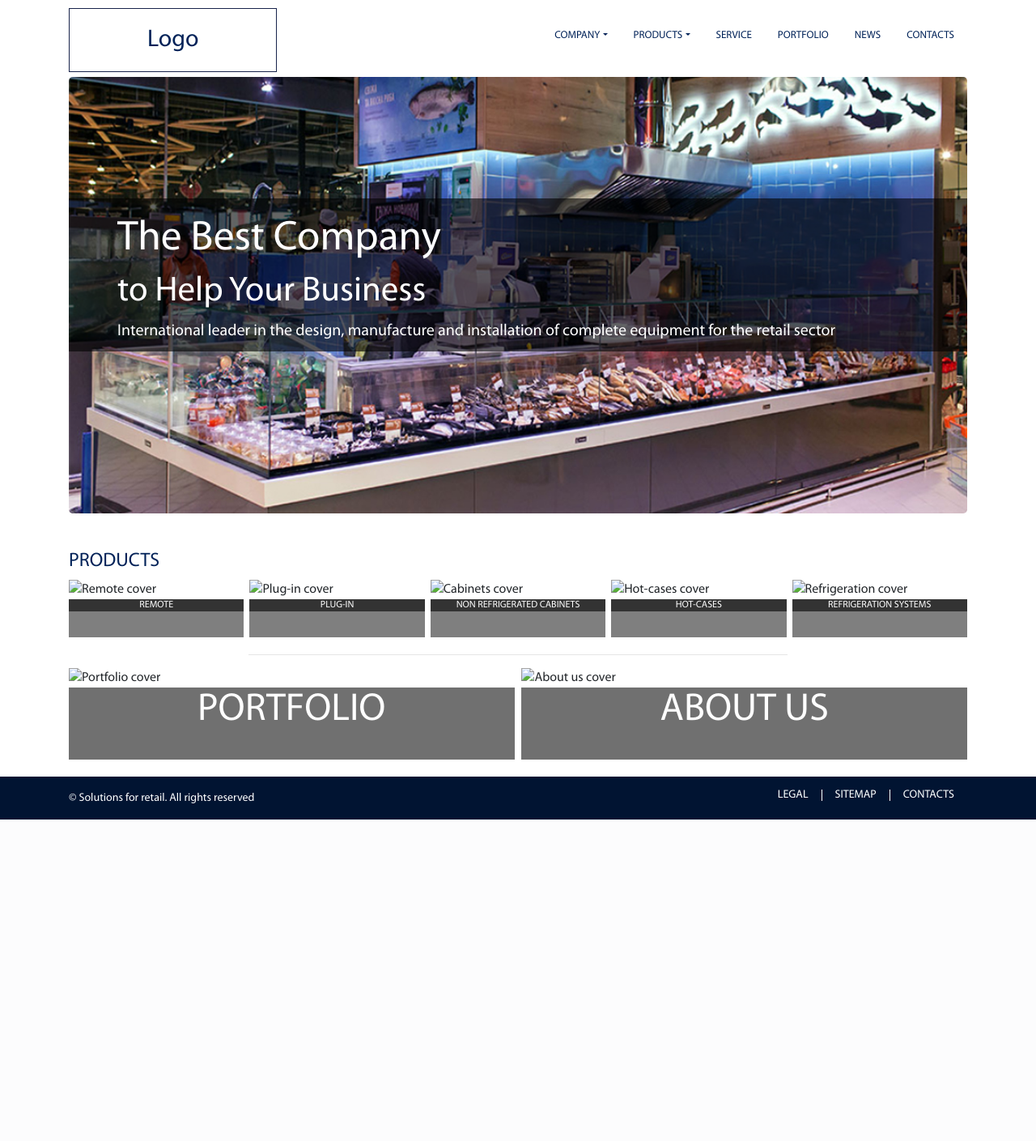
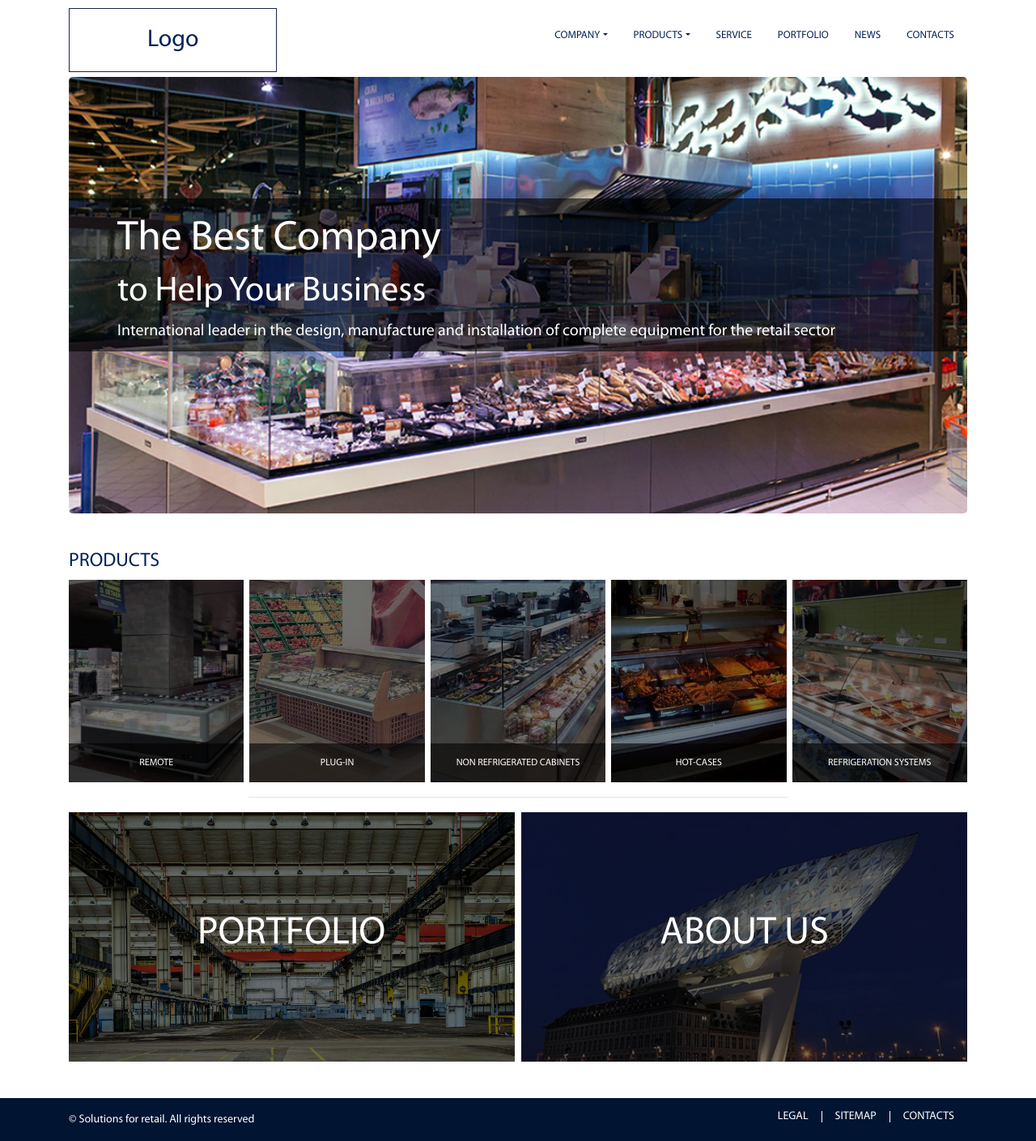
Before and after one commit to poiree/poiree.github.io, a PHP site: page / in a window 1280 px wide. Shown: the part 39-1448 px from the top of the page at 81% size. Before the commit the page ends 1051 px from the top, so only its background shows below. Run offline with PHP 8.4, Linux system fonts and the light colour scheme; some libraries are stand-ins or nearby versions.

Commit message:
Add files via upload

```diff
--- a/css/style.css
+++ b/css/style.css
@@ -53,6 +53,25 @@ header a, header a:active, header a:hover {
     filter:drop-shadow(3px 3px 10px rgba(0,0,0,0.2));
 }
 
+.dropdown-menu .dropdown-menu.show {
+    left:100% !important;
+    top: -37px !important;
+}
+
+.dropdown-menu .dropdown-toggle {
+    position:relative;
+}
+
+.dropdown-menu .dropdown-toggle::after {
+    border-left: .3em solid;
+    border-top: .3em solid transparent;
+    border-right: 0;
+    border-bottom: .3em solid transparent;
+    position: absolute;
+    right: 10px;
+    top: 35%;
+}
+
 #logo {
     padding:1rem 6rem;
     border:1px solid #18234b;
@@ -98,21 +117,37 @@ h3 {
 
 .products-container, .sections-container {
     display:flex;
-    margin-bottom:45px;
 }
 
 .products-item {
+    height:250px;
     min-width:19.5%;
     margin-right:0.625%;
+    background-image:url(../img/photo.jpg);
+    background-size:cover;
+}
+
+.products-item:nth-of-type(2) {
+    background-image:url(../img/photo2.jpg);
+}
+
+.products-item:nth-of-type(3) {
+    background-image:url(../img/images.jpg);
+}
+
+.products-item:nth-of-type(4) {
+    background-image:url(../img/product.jpg);
 }
 
 .products-item:last-child {
     margin-right:0;
+    background-image:url(../img/product2.jpg);
 }
 
 .products-item .overlay {
     height:100%;
     background:rgba(0,0,0,.5);
+    position:relative;
 }
 
 .products-item h4 {
@@ -121,23 +156,33 @@ h3 {
     text-align:center;
     text-transform:uppercase;
     background:rgba(0,0,0,.6);
+    line-height: 4;
+    position: absolute;
+    bottom: 0;
+    margin-bottom: 0;
+    width: 100%;
 }
 
 hr {
     width:60%;
+    margin-top: 18px;
+    margin-bottom: 18px;
+}
+
+.sections-container {
+    margin-bottom:45px;
 }
 
 .sections-item {
     min-width:49.6%;
+    margin-right:0.8%;
+    background-image:url(../img/lost-places.jpg);
+    background-size:cover;
 }
 
-.sections-item {
-    margin-right:0.8%;
-}
-
-.products-item img, .sections-item img {
-    width:100%;
-    height:auto;
+.sections-item:nth-of-type(2) {
+    background-image:url(../img/belgium.jpg);
+    margin-right:0;
 }
 
 .sections-item .overlay {
@@ -150,6 +195,7 @@ hr {
     text-transform:uppercase;
     color:#fefefe;
     text-align:center;
+    line-height:300px;
 }
 
 footer {
--- a/index.html
+++ b/index.html
@@ -39,27 +39,27 @@
                 <a class="nav-link dropdown-toggle" data-toggle="dropdown" href="#" role="button" aria-haspopup="true" aria-expanded="false">Products</a>
                 <div class="dropdown-menu">
                     <a class="dropdown-item" href="#">Refrigeration Systems</a>
-                    <a class="dropdown-item nav-link dropdown-toggle" data-toggle="dropdown" href="#" role="button" aria-haspopup="true" aria-expanded="false">Shopping Carts</a>
+                    <a class="dropdown-item dropdown-toggle" data-toggle="dropdown" href="#" role="button" aria-haspopup="true" aria-expanded="false">Shopping Carts</a>
                     <div class="dropdown-menu">
                         <a class="dropdown-item" href="#">Children</a>
                         <a class="dropdown-item" href="#">Airport</a>
                         <a class="dropdown-item" href="#">Hypermarket</a>
                         <a class="dropdown-item" href="#">Supermarket</a>
                     </div>
-                    <a class="dropdown-item nav-link dropdown-toggle" data-toggle="dropdown" href="#" role="button" aria-haspopup="true" aria-expanded="false">POS Equipment</a>
+                    <a class="dropdown-item dropdown-toggle" data-toggle="dropdown" href="#" role="button" aria-haspopup="true" aria-expanded="false">POS Equipment</a>
                     <div class="dropdown-menu">
                         <a class="dropdown-item" href="#">Non food</a>
                         <a class="dropdown-item" href="#">Beverages</a>
                         <a class="dropdown-item" href="#">Food</a>
                     </div>
-                    <a class="dropdown-item nav-link dropdown-toggle" data-toggle="dropdown" href="#" role="button" aria-haspopup="true" aria-expanded="false">Checkouts</a>
+                    <a class="dropdown-item dropdown-toggle" data-toggle="dropdown" href="#" role="button" aria-haspopup="true" aria-expanded="false">Checkouts</a>
                     <div class="dropdown-menu">
                         <a class="dropdown-item" href="#">DIY</a>
                         <a class="dropdown-item" href="#">Self service</a>
                         <a class="dropdown-item" href="#">Non motorized</a>
                         <a class="dropdown-item" href="#">Motorized</a>
                     </div>
-                    <a class="dropdown-item nav-link dropdown-toggle" data-toggle="dropdown" href="#" role="button" aria-haspopup="true" aria-expanded="false">Shelving</a>
+                    <a class="dropdown-item dropdown-toggle" data-toggle="dropdown" href="#" role="button" aria-haspopup="true" aria-expanded="false">Shelving</a>
                     <div class="dropdown-menu">
                         <a class="dropdown-item" href="#">Warehouse solutions</a>
                         <a class="dropdown-item" href="#">Heavy duty shelving</a>
@@ -69,7 +69,7 @@
                         <a class="dropdown-item" href="#">Back panels</a>
                         <a class="dropdown-item" href="#">Shelving system</a>
                     </div>
-                    <a class="dropdown-item nav-link dropdown-toggle" data-toggle="dropdown" href="#" role="button" aria-haspopup="true" aria-expanded="false">Plug-In</a>
+                    <a class="dropdown-item dropdown-toggle" data-toggle="dropdown" href="#" role="button" aria-haspopup="true" aria-expanded="false">Plug-In</a>
                     <div class="dropdown-menu">
                         <a class="dropdown-item" href="#">Supermarket islands</a>
                         <a class="dropdown-item" href="#">Patry counters</a>
@@ -77,7 +77,7 @@
                         <a class="dropdown-item" href="#">Upright bottle coolers</a>
                         <a class="dropdown-item" href="#">Chest freezers</a>
                     </div>
-                    <a class="dropdown-item nav-link dropdown-toggle" data-toggle="dropdown" href="#" role="button" aria-haspopup="true" aria-expanded="false">Remote</a>
+                    <a class="dropdown-item dropdown-toggle" data-toggle="dropdown" href="#" role="button" aria-haspopup="true" aria-expanded="false">Remote</a>
                     <div class="dropdown-menu">
                         <a class="dropdown-item" href="#">Self service lines</a>
                         <a class="dropdown-item" href="#">Tailor made solutions</a>
@@ -113,31 +113,26 @@
         <h3>Products</h3>
         <div class="products-container">
             <div class="products-item">
-                <img scr="img/photo.jpg" alt="Remote cover">
                 <div class="overlay">
                     <h4>Remote</h4>
                 </div>
             </div>
             <div class="products-item">
-                <img scr="img/photo2.jpg" alt="Plug-in cover">
                 <div class="overlay">
                     <h4>Plug-In</h4>
                 </div>
             </div>
             <div class="products-item">
-                <img scr="img/images.jpg" alt="Cabinets cover">
                 <div class="overlay">
                     <h4>Non Refrigerated Cabinets</h4>
                 </div>
             </div>
             <div class="products-item">
-                <img scr="img/product.jpg" alt="Hot-cases cover">
                 <div class="overlay">
                     <h4>Hot-Cases</h4>
                 </div>
             </div>
             <div class="products-item">
-                <img scr="img/product2.jpg" alt="Refrigeration cover">
                 <div class="overlay">
                     <h4>Refrigeration Systems</h4>
                 </div>
@@ -146,13 +141,11 @@
         <hr>
         <div class="sections-container">
             <div class="sections-item">
-                <img scr="img/lost-places.jpg" alt="Portfolio cover">
                 <div class="overlay">
                     <h2>Portfolio</h2>
                 </div>
             </div>
             <div class="sections-item">
-                <img scr="img/belgium.jpg" alt="About us cover">
                 <div class="overlay">
                     <h2>About Us</h2>
                 </div>
@@ -180,5 +173,6 @@
     <script src="https://code.jquery.com/jquery-3.2.1.slim.min.js" integrity="sha384-KJ3o2DKtIkvYIK3UENzmM7KCkRr/rE9/Qpg6aAZGJwFDMVNA/GpGFF93hXpG5KkN" crossorigin="anonymous"></script>
     <script src="https://cdnjs.cloudflare.com/ajax/libs/popper.js/1.12.9/umd/popper.min.js" integrity="sha384-ApNbgh9B+Y1QKtv3Rn7W3mgPxhU9K/ScQsAP7hUibX39j7fakFPskvXusvfa0b4Q" crossorigin="anonymous"></script>
     <script src="https://maxcdn.bootstrapcdn.com/bootstrap/4.0.0/js/bootstrap.min.js" integrity="sha384-JZR6Spejh4U02d8jOt6vLEHfe/JQGiRRSQQxSfFWpi1MquVdAyjUar5+76PVCmYl" crossorigin="anonymous"></script>
+    <script src="js/main.js"></script>
   </body>
 </html>
--- /dev/null
+++ b/js/main.js
@@ -0,0 +1,7 @@
+$(document).ready(function() {
+    $('.dropdown-menu.show>.dropdown-toggle').on('click', function() {
+        debugger;
+        $('.dropdown-menu.show>div').removeClass('show');
+        $(this).next().addClass('show');
+    });
+});
```
Also changed, not shown: img/lost-places.jpg.
